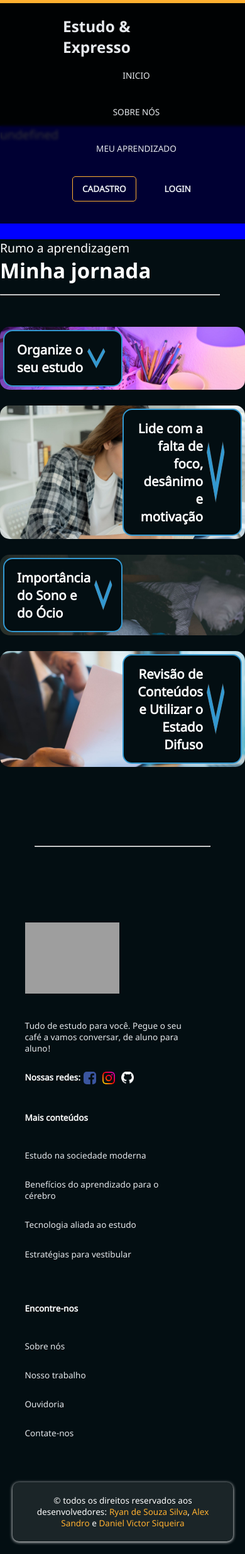
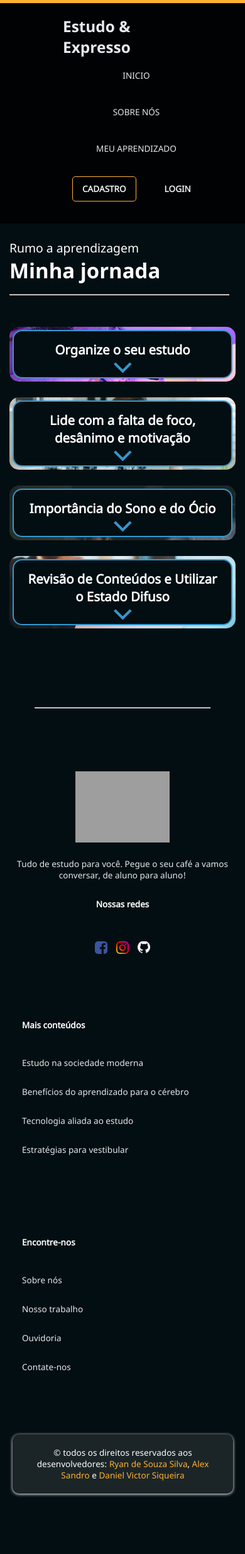
Before and after one commit to RyanSS27/TCC-escolar, a PHP site: page /meu-aprendizado.html in a window 390 px wide. Shown: the whole page at 63% size. After the commit the page ends 2377 px from the top, so only its background shows below. Run offline with PHP 8.4, Linux system fonts and the light colour scheme; grey boxes are pictures that could not be loaded.

Commit message:
fim dos ajustes do rodapé e inicio do meu aprendizado

```diff
--- a/TCC-escolar/meu-aprendizado.html
+++ b/TCC-escolar/meu-aprendizado.html
@@ -5,6 +5,8 @@
             <meta name="viewport" content="width=device-width, initial-scale=1.0">
             <link rel="stylesheet" href="styles/style.css">
             <link rel="stylesheet" href="styles/meu-aprendizado.css">
+            <link rel="stylesheet" href="styles/mediaquerys/meu-aprendizado-mediaquery.css">
+            <link rel="stylesheet" href="styles/mediaquerys/footer-rodape-mediaquery.css">
             <title>Meu aprendizado</title>
         </head>
         <body>
@@ -38,9 +40,10 @@
                         <div class="capitulos">
                             <div class="superior-cap"  onclick="abre_fecha(0, 1)">
                                 <h3>Organize o seu estudo</h3>
-                                <img src="icons/icon-arrow-down.png" alt="abrir descrição do capítulo" class="arrow-down">
+                                <img src="icons/icon-arrow-down.png" alt="abrir descrição do capítulo" class="arrow-down arrow1">
                             </div>
                             <div class="inferior-cap">
+                                <img src="imagens/meu-aprendizado/organizacao.jpg" alt="imagem ilustrativa sobre organização" class="imagens-ilustrativas">
                                 <p>A chave para um estudo eficaz é a organização. Aprenda recursos que ajudam você a estruturar seu plano de estudos, distribuir o conteúdo de maneira equilibrada e definir metas realistas. Crie um cronograma personalizado, gerenciar tarefas e acompanhar seu progresso, garantindo que nada fique de fora.</p>
                                 <div class="container-start">
                                     <a href="capitulos/capitulo1/pagina1.html">
@@ -55,15 +58,17 @@
                                     </div>
                                 </div>
                             </div>
+                            <img src="icons/icon-arrow-down.png" alt="abrir descrição do capítulo" class="arrow-down arrow2" onclick="abre_fecha(0, 1)">
                         </div>
                     </div>
                     <div class="borda container-capitulos-direita cap2" id="cap2">
                         <div class="capitulos">
                             <div class="superior-cap" onclick="abre_fecha(1, 1)">
                                 <h3>Lide com a falta de foco, desânimo e motivação</h3>
-                                <img src="icons/icon-arrow-down.png" alt="abrir descrição do capítulo" class="arrow-down">
+                                <img src="icons/icon-arrow-down.png" alt="abrir descrição do capítulo" class="arrow-down arrow1">
                             </div>
                             <div class="inferior-cap">
+                                <img src="imagens/meu-aprendizado/desanimo.jpg" alt="imagem ilustrativa sobre desânimo" class="imagens-ilustrativas">
                                 <p>Para esse que um dos principais obstáculos, disponibilizamos uma série de dicas e estratégias práticas para manter a motivação em alta, combater o desânimo e melhorar sua concentração. Aprenda a identificar os fatores que influenciam seu desempenho e descubra como transformá-los a seu favor.</p>
                                 <div class="container-start">
                                     <a href="#">
@@ -78,15 +83,17 @@
                                     </div>
                                 </div>
                             </div>
+                            <img src="icons/icon-arrow-down.png" alt="abrir descrição do capítulo" class="arrow-down arrow2" onclick="abre_fecha(1, 1)">
                         </div>
                     </div>
                     <div class="borda cap3" id="cap3">
                         <div class="capitulos">
                             <div class="superior-cap" onclick="abre_fecha(2, 1)">
                                 <h3>Importância do Sono e do Ócio</h3>
-                                <img src="icons/icon-arrow-down.png" alt="abrir descrição do capítulo" class="arrow-down">
+                                <img src="icons/icon-arrow-down.png" alt="abrir descrição do capítulo" class="arrow-down arrow1">
                             </div>
                             <div class="inferior-cap">
+                                <img src="imagens/meu-aprendizado/sono.jpg" alt="imagem ilustrativa sobre sono" class="imagens-ilustrativas">
                                 <p>O sono de qualidade e momentos de descanso são fundamentais para o sucesso nos estudos. Descubra como o sono e do ócio contribuem para a assimilação do conteúdo e com a sua saúde mental na rotina de aprendizado. Compreenda como um bom descanso pode potencializar sua capacidade de retenção e clareza mental.</p>
                                 <div class="container-start">
                                     <a href="#">
@@ -101,15 +108,17 @@
                                     </div>
                                 </div>
                             </div>
+                            <img src="icons/icon-arrow-down.png" alt="abrir descrição do capítulo" class="arrow-down arrow2" onclick="abre_fecha(2, 1)">
                         </div>
                     </div>
                     <div class="borda container-capitulos-direita cap4" id="cap4">
                         <div class="capitulos">
                             <div class="superior-cap"  onclick="abre_fecha(3, 1)">
                                 <h3>Revisão de Conteúdos e Utilizar o Estado Difuso</h3>
-                                <img src="icons/icon-arrow-down.png" alt="abrir descrição do capítulo" class="arrow-down">
+                                <img src="icons/icon-arrow-down.png" alt="abrir descrição do capítulo" class="arrow-down arrow1">
                             </div>
                             <div class="inferior-cap">
+                                <img src="imagens/meu-aprendizado/revisao.jpg" alt="imagem ilustrativa sobre revisão" class="imagens-ilustrativas">
                                 <p>Bote em prática métodos de revisão que ajudam você a reter as informações mais importantes e a identificar pontos que precisam de mais atenção. Além disso, exploramos a utilização do "estado difuso", um conceito que envolve dar espaço ao cérebro para processar as informações de forma subconsciente, permitindo insights e compreensão mais profundos.</p>
                                 <div class="container-start">
                                     <a href="#">
@@ -124,6 +133,7 @@
                                     </div>
                                 </div>
                             </div>
+                            <img src="icons/icon-arrow-down.png" alt="abrir descrição do capítulo" class="arrow-down arrow2"  onclick="abre_fecha(3, 1)">
                         </div>
                     </div>
                 </div>
@@ -132,19 +142,18 @@
 
             <footer class="footer-tema-escuro">
                 <hr class="separacao">
-                <div>
+                <div class="rodape-estudo-expresso">
                     <img src="imagens/logo-fundo-claro.jpeg" alt="Informa Dev" class="logo-footer">
                     <p>Tudo de estudo para você. Pegue o seu café a vamos conversar, de aluno para aluno!</p>
 
-                    <span class="redes">
-                        <strong>Nossas redes:</strong>
-                        <a href="https://www.facebook.com/ryan.souzasilva.948" target="_blank"><img src="icons/facebook.png"
-                                alt="facebook" class="icons"></a>
-                        <a href="https://www.instagram.com/ryanss_arts/" target="_blank"><img src="icons/instagram.png"
-                                alt="instagram" class="icons"></a>
-                        <a href="https://github.com/ryanss27" target="_blank"><img src="icons/github.png" alt="github"
-                                class="icons"></a>
+                    <span>
+                        <strong>Nossas redes</strong>
                     </span>
+                    <div>
+                        <a href="https://www.facebook.com/ryan.souzasilva.948" target="_blank"><img src="icons/facebook.png" alt="facebook" class="icons"></a>
+                        <a href="https://www.instagram.com/estudo__expresso/" target="_blank"><img src="icons/instagram.png" alt="instagram" class="icons"></a>
+                        <a href="https://github.com/ryanss27" target="_blank"><img src="icons/github.png" alt="github" class="icons"></a>
+                    </div>
                 </div>
 
                 <div>
--- /dev/null
+++ b/TCC-escolar/styles/mediaquerys/footer-rodape-mediaquery.css
@@ -0,0 +1,25 @@
+@media screen and (max-width: 770px) {
+    .rodape-estudo-expresso {
+        margin: auto;
+    }
+    footer div {
+        max-width: none;
+        margin: 50px 15px;
+    }
+
+    .logo-footer {
+        margin: 0px auto 25px auto;
+    }
+
+    .redes {
+        text-align: center;
+        display: block;
+        width: 100%;
+    }
+
+    .redes strong {
+        text-align: center;
+        display: block;
+        width: 100%;
+    }
+}
--- /dev/null
+++ b/TCC-escolar/styles/mediaquerys/meu-aprendizado-mediaquery.css
@@ -0,0 +1,56 @@
+@charset "UTF-8";
+
+/* CELULARES */
+@media screen and (max-width:768px) {}
+
+/* CELULARES GRANDES E TABLETS */
+@media screen and (max-width: 992px) {
+    .capitulos {
+        width: 100%;
+    }
+    .capitulos h3 {
+        max-width: none;
+        width: 100%;
+    }
+
+    .inferior-cap {
+        text-align: center;
+    }
+
+    .container-start {
+        display: flex;
+        justify-content: center;
+    }
+}
+
+/* AJUSTA IMAGEM CABEÇALHO E OS CARDS PASSO A PASSO*/
+
+@media screen and (max-width: 964px) {}
+
+/* COMPUTADORES */
+@media screen and (min-width: 992px) {
+    .container-capitulos-direita .container-start {
+        justify-content: left;
+    }
+}
+
+
+@media screen and (max-width: 1070px) {
+    .superior-cap h3 {
+        width: 100%;
+        text-align: center;
+    }
+    .arrow1 {
+        display: none;
+    }
+
+    .arrow2 {
+        display: block;
+        margin-bottom: -15px;
+    }
+}
+
+/* TVs e GRANDES TELAS */
+@media screen and (min-width: 1200) {
+
+}
--- a/TCC-escolar/styles/meu-aprendizado.css
+++ b/TCC-escolar/styles/meu-aprendizado.css
@@ -19,6 +19,7 @@
 
 .container {
     max-width: 1100px;
+    padding: 0px 15px;
     margin: auto;
 }
 
@@ -57,7 +58,7 @@
 
 
 .cap1 {
-    background: aqua url(../imagens/meu-aprendizado/organizacao.jpg) top center/ 100% no-repeat;
+    background: aqua url(../imagens/meu-aprendizado/organizacao.jpg) top center/ cover no-repeat;
 }
 
 
@@ -82,14 +83,13 @@
     text-align: right;
 }
 
-.container-capitulos-direita .container-start {
-    justify-content: left;
+.superior-cap {
+    display: flex;
+    justify-content: space-between;
 }
 
-.superior-cap {
-    display:
-    flex;
-    justify-content: space-between;
+.superior-cap h3 {
+    max-width: 500px;
 }
 
 .inferior-cap {
@@ -97,8 +97,15 @@
     display: none;
 }
 
+.imagens-ilustrativas {
+    width: 100%;
+    margin: auto;
+    display: none;
+}
+
 .arrow-down {
     width: 30px;
+    min-width: 30px;
     margin: 0px 5px;
 }
 
@@ -145,10 +152,6 @@
     transform: scale(98%);
 }
 
-
-
-
-
 .seu-progresso {
     width: 100%;
 }
@@ -180,6 +183,11 @@
     border-radius: 15px;
 }
 
+.arrow2 {
+    display: none;
+    margin: auto;
+}
+
 .separacao {
     margin-top: 100px;
 }
--- a/TCC-escolar/styles/style.css
+++ b/TCC-escolar/styles/style.css
@@ -224,18 +224,19 @@
     box-shadow: 0px 1px 5px #ffffff;
 }
 
+.rodape-estudo-expresso {
+    text-align: center;
+}
+
 footer div {
     min-width: 100px;
     max-width: 250px;
     margin: 20px 5vw;
 }
 
-.redes {
-    display: flex;
-}
-
 .logo-footer {
     max-width: 150px;
+    margin: 0px auto 25px auto;
 }
 
 footer img,
```
Also changed, not shown: TCC-escolar/index.html (+16 -10 lines), TCC-escolar/ouvidoria.html (+7 -4 lines), TCC-escolar/quem-somos.html (+7 -4 lines), TCC-escolar/script.js (+5 -2 lines), TCC-escolar/styles/inicio.css (+22 -12 lines), TCC-escolar/styles/mediaquerys/inicio-mediaquery.css (+73 -19 lines).
